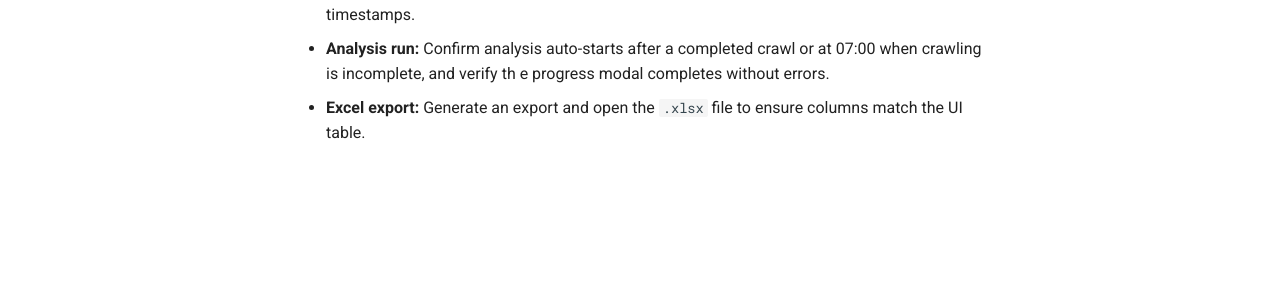
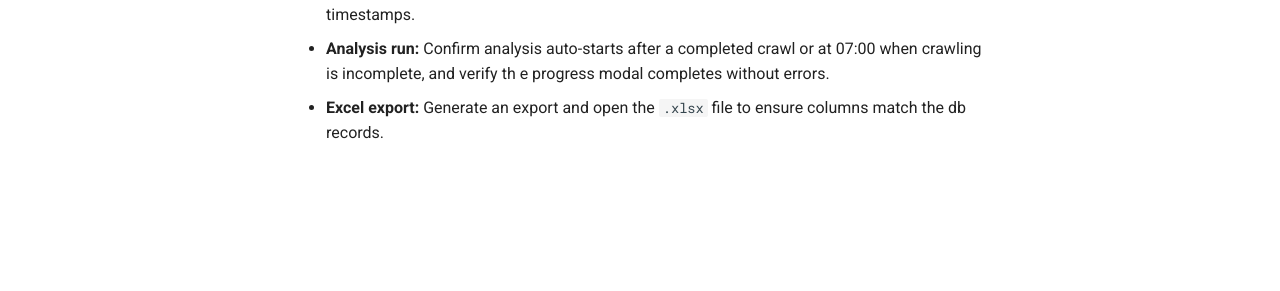
Before and after one commit to shari-ar/MarketPulseAI, an MkDocs documentation site: the page built from docs/testing.md, in a window 1280 px wide. Shown: the part 430-721 px from the top of the page. Built offline with MkDocs 1.6.1 and Material for MkDocs 9.7.7, drawn with Linux system fonts in a browser that asks for light colours.

Commit message:
Update testing.md

```diff
--- a/docs/testing.md
+++ b/docs/testing.md
@@ -10,4 +10,4 @@
 - **IndexedDB state:** After scraping, confirm `topBoxSnapshots` entries populate with correct timestamps.
 - **Analysis run:** Confirm analysis auto-starts after a completed crawl or at 07:00 when crawling is incomplete, and verify th
   e progress modal completes without errors.
-- **Excel export:** Generate an export and open the `.xlsx` file to ensure columns match the UI table.
+- **Excel export:** Generate an export and open the `.xlsx` file to ensure columns match the db records.
```
